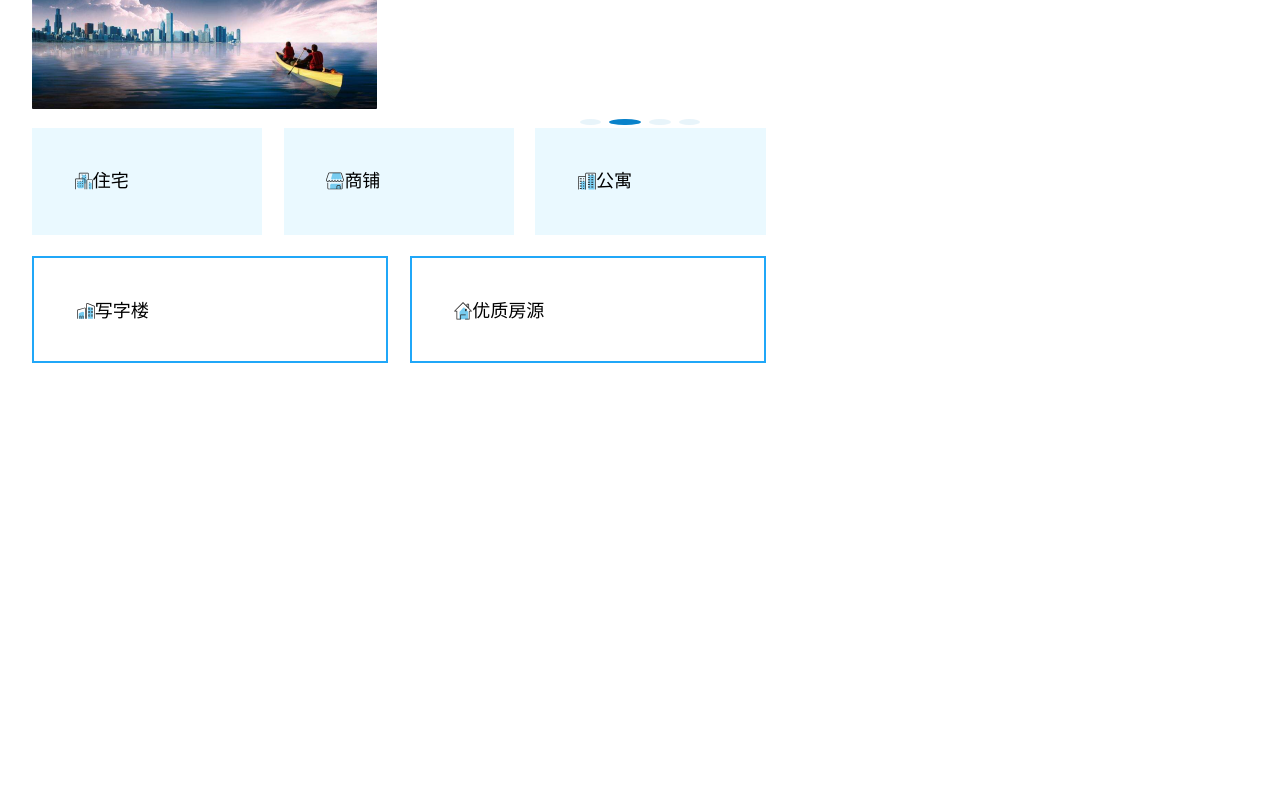
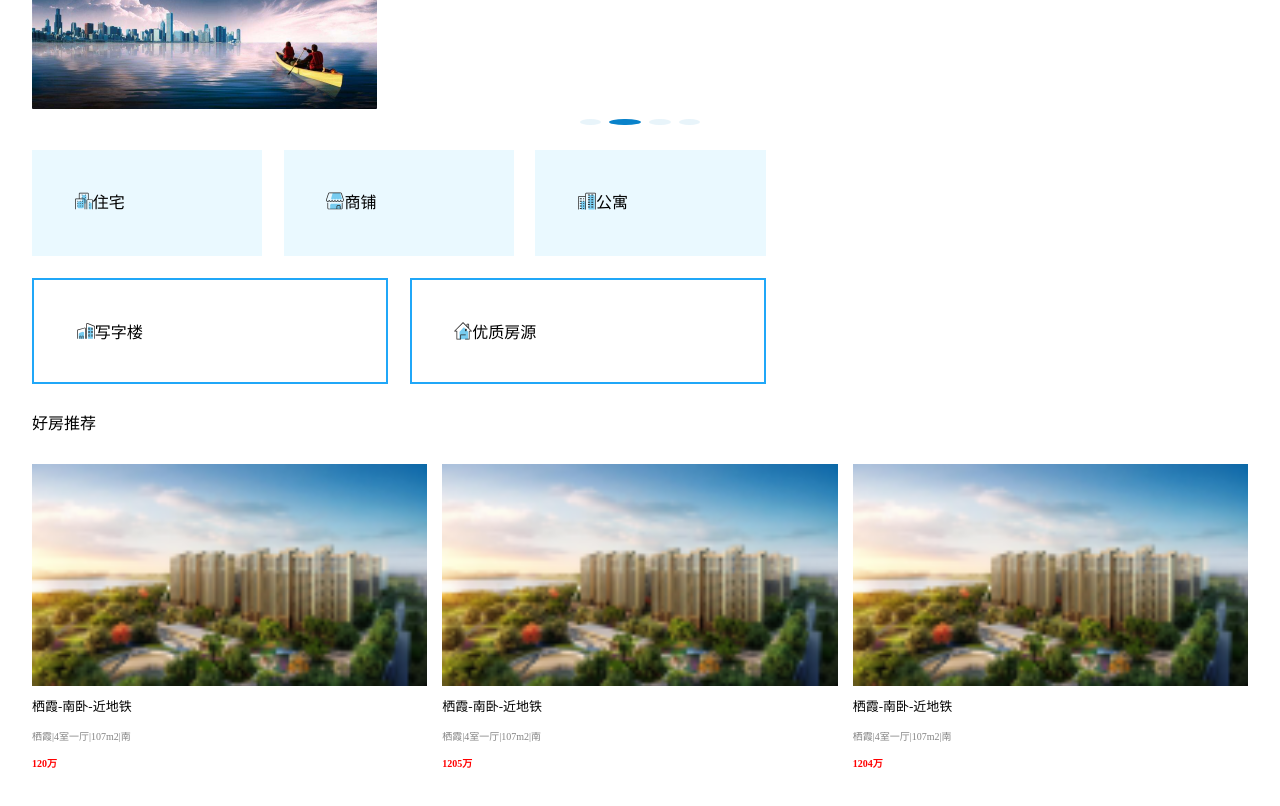
Before and after one commit to Leon1Zhu/house-manage-app, a Vue app: page / in a window 1280 px wide. Shown: the part 200-1006 px from the top of the page. Before the commit the page ends 800 px from the top, so only its background shows below. Built offline with nearby package versions, Linux system fonts and the light colour scheme; what vue-meta-info would draw is missing.

Commit message:
首页信息完善

```diff
--- a/src/views/index/highQualityHouse/highQualityHouse.scss
+++ b/src/views/index/highQualityHouse/highQualityHouse.scss
@@ -2,3 +2,42 @@
   @author zhuliang
   @date 2018/10/8 下午11:57
 */
+
+@import "../../../styles/globalscss";
+
+.high-quality-house {
+  h1 {
+    margin: vm(15) 0;
+  }
+  .swiper-container {
+    .swiper-wrapper {
+      .swiper-slide {
+        img {
+          width: 100%;
+        }
+        span {
+          display: block;
+          white-space: nowrap;
+          overflow: hidden;
+          text-overflow: ellipsis;
+        }
+        .quality-name {
+          font-size: 13px;
+          margin-top: vm(5);
+        }
+        .quality-info {
+          font-size: 10px;
+          color: #858585;
+          margin-top: vm(9);
+        }
+        .quality-price {
+          font-size: 10px;
+          color: #FF0000;
+          font-weight: bold;
+          margin-top: vm(8);
+        }
+      }
+    }
+  }
+
+}
--- a/src/views/index/highQualityHouse/highQualityHouse.vue
+++ b/src/views/index/highQualityHouse/highQualityHouse.vue
@@ -3,20 +3,115 @@
   @date 2018/10/8 下午11:57
 -->
 <template>
-  <div class="hig-quality-house">
+  <div class="high-quality-house">
     <h1>好房推荐</h1>
+    <swiper :options="swiperOptionValue" ref="qualitySwiper" >
+      <!-- slides -->
+      <swiper-slide>
+        <img src="../../../assets/highQuality.png"/>
+        <span class="quality-name">
+          栖霞-南卧-近地铁
+        </span>
+        <span class="quality-info">
+          栖霞|4室一厅|107m2|南
+        </span>
+        <span class="quality-price">
+          120万
+        </span>
+      </swiper-slide>
+
+      <swiper-slide>
+        <img src="../../../assets/highQuality.png"/>
+        <span class="quality-name">
+          栖霞-南卧-近地铁
+        </span>
+        <span class="quality-info">
+          栖霞|4室一厅|107m2|南
+        </span>
+        <span class="quality-price">
+          1205万
+        </span>
+      </swiper-slide>
+
+      <swiper-slide>
+        <img src="../../../assets/highQuality.png"/>
+        <span class="quality-name">
+          栖霞-南卧-近地铁
+        </span>
+        <span class="quality-info">
+          栖霞|4室一厅|107m2|南
+        </span>
+        <span class="quality-price">
+          1204万
+        </span>
+      </swiper-slide>
+      <swiper-slide>
+        <img src="../../../assets/highQuality.png"/>
+        <span class="quality-name">
+          栖霞-南卧-近地铁
+        </span>
+        <span class="quality-info">
+          栖霞|4室一厅|107m2|南
+        </span>
+        <span class="quality-price">
+          1203万
+        </span>
+      </swiper-slide>
+
+      <swiper-slide>
+        <img src="../../../assets/highQuality.png"/>
+        <span class="quality-name">
+          栖霞-南卧-近地铁
+        </span>
+        <span class="quality-info">
+          栖霞|4室一厅|107m2|南
+        </span>
+        <span class="quality-price">
+          1202万
+        </span>
+      </swiper-slide>
+
+      <swiper-slide>
+        <img src="../../../assets/highQuality.png"/>
+        <span class="quality-name">
+          栖霞-南卧-近地铁
+        </span>
+        <span class="quality-info">
+          栖霞|4室一厅|107m2|南
+        </span>
+        <span class="quality-price">
+          1201万
+        </span>
+      </swiper-slide>
+
+
+    </swiper>
   </div>
 </template>
 
 <script>
 import './highQualityHouse.scss';
+import { swiper, swiperSlide } from 'vue-awesome-swiper';
 
 export default {
   name: 'high-quality-house',
   data() {
-    return {};
+    return {
+      swiperOptionValue: {
+        slidesPerView: 3,
+        spaceBetween: 15,
+      }
+    };
   },
-  components: {},
+  computed: {
+    swiper() {
+      return this.$refs.qualitySwiper.swiper
+    }
+  },
+  components: {
+    swiper,
+    swiperSlide
+  },
   created() {},
   mounted() {},
   methods: {},
--- a/src/views/index/index.vue
+++ b/src/views/index/index.vue
@@ -8,6 +8,7 @@
     <div class="introduce-content">
       <swiper-content></swiper-content>
       <nav-content></nav-content>
+      <highQualityHouse></highQualityHouse>
     </div>
   </section>
 </template>
@@ -17,6 +18,7 @@ import './index.scss';
 import header from './header/header';
 import swiper from './swiperContent/swiperContent';
 import nav from './nav/nav';
+import highQualityHouse from './highQualityHouse/highQualityHouse';
 
 export default {
   name: 'index',
@@ -27,6 +29,7 @@ export default {
     'house-header': header,
     'swiper-content': swiper,
     'nav-content': nav,
+    highQualityHouse,
   },
   created() {},
   mounted() {},
--- a/src/views/index/nav/nav.scss
+++ b/src/views/index/nav/nav.scss
@@ -8,7 +8,7 @@
   position: relative;
   .nav-li {
     height: vm(50);
-    font-size: 18px;
+    font-size: 16px;
     font-weight: bold;
     line-height: vm(50);
     box-sizing: border-box;
@@ -20,6 +20,7 @@
     width: 18px;
   }
   .firse-nav {
+    margin-top: vm(10);
     .nav-li {
       width: vm(108);
       background: #EAF9FF;
```
Also changed, not shown: src/assets/highQuality.png (added).
